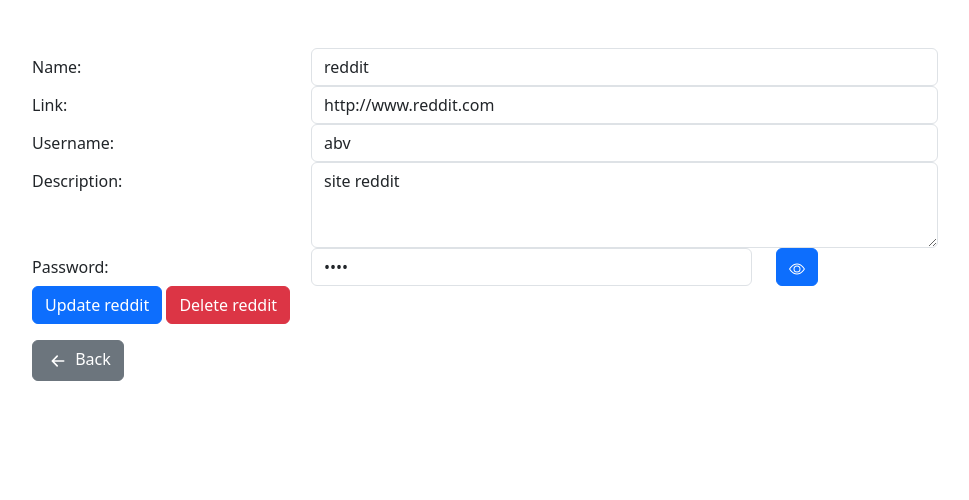
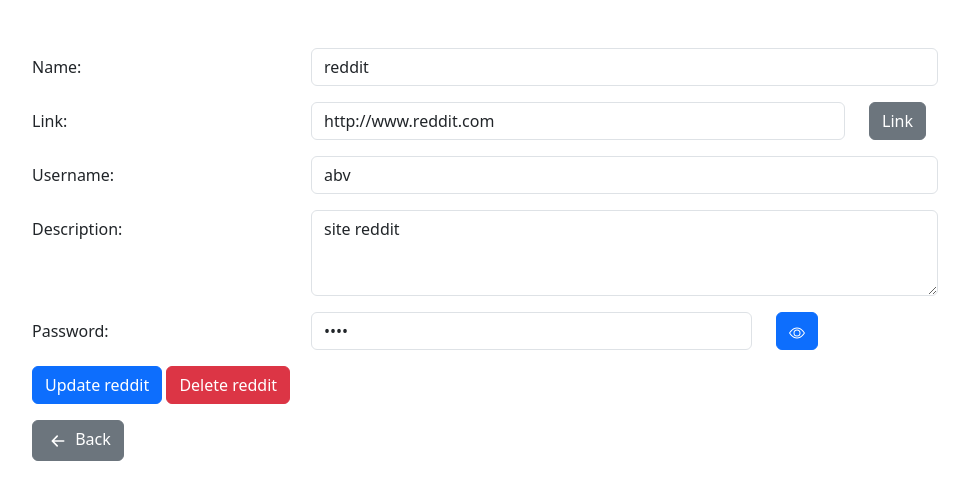
Before and after one commit to al3xHub/Password_Manager, a Django app: page /site/1/ in a window 1280 px wide. Shown: the part 76-576 px from the top of the page, without its empty margins (62-1031 px from the left). Run offline with Django 3.2, Linux system fonts and the light colour scheme; data comes from the database, SQL or seed files in the repository; some libraries are stand-ins or nearby versions.

Commit message:
link web en el site

```diff
--- a/PasswordManagerWeb/core/templates/core/site.html
+++ b/PasswordManagerWeb/core/templates/core/site.html
@@ -11,7 +11,7 @@
         <form method="POST">
             {% csrf_token %}
             <!-- Name -->
-            <div class="form-group row">
+            <div class="form-group row my-3">
                 <label for="name" class="col-sm-3 col-form-label">Name:</label>
                 <div class="col-sm-7">
                     <input type="text" class="form-control" id="name" value="{{sites.website_name}}" readonly>
@@ -19,15 +19,16 @@
             </div>
 
             <!-- Link -->
-            <div class="form-group row">
+            <div class="form-group row my-3">
                 <label for="link" class="col-sm-3 col-form-label">Link:</label>
-                <div class="col-sm-7">
+                <div class="col-sm-6">
                     <input type="text" class="form-control" id="link" value="{{sites.website_link}}" readonly>
                 </div>
+                <div class="col-sm-2"><a href="{{sites.website_link}}" class="btn btn-secondary" target="_blank">Link</a></div>
             </div>
 
             <!-- Username -->
-            <div class="form-group row">
+            <div class="form-group row my-3">
                 <label for="username" class="col-sm-3 col-form-label">Username:</label>
                 <div class="col-sm-7">
                     <input type="text" class="form-control" id="username" value="{{sites.website_username}}" readonly>
@@ -35,7 +36,7 @@
             </div>
 
             <!-- Description -->
-            <div class="form-group row">
+            <div class="form-group row my-3">
                 <label for="description" class="col-sm-3 col-form-label">Description:</label>
                 <div class="col-sm-7">
                     <textarea class="form-control" id="description" rows="3" readonly>{{sites.website_notes}}</textarea>
@@ -43,7 +44,7 @@
             </div>
 
             <!-- Password -->
-            <div class="form-group row">
+            <div class="form-group row my-3">
                 <label for="password" class="col-sm-3 col-form-label">Password:</label>
                 <div class="col-sm-5">
                     <input type="password" class="form-control" id="password" value="{{sites.website_password}}" readonly>
```
